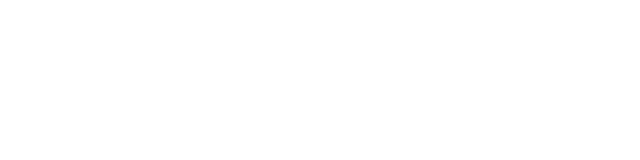
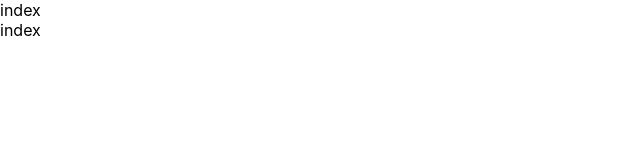
Before and after one commit to AlejoLang/moviedb-page, a React (Create React App) app: page / in a window 1280 px wide. Shown: the top 160 px of the page, without its empty margins (0-640 px from the left). Built offline with nearby package versions, Linux system fonts and the light colour scheme.

Commit message:
Add two basic components for search and display results

```diff
--- a/src/App.js
+++ b/src/App.js
@@ -1,9 +1,12 @@
 import React from "react";
+import Form from "./components/Form";
+import Results from "./components/Results";
 
 function App() {
   return (
     <div>
-
+      <Form />
+      <Results />
     </div>
   );
 }
--- /dev/null
+++ b/src/components/Form/index.js
@@ -0,0 +1,9 @@
+import React from "react";
+
+function Form() {
+  return (
+    <div>index</div>
+  );
+}
+
+export default Form;
--- /dev/null
+++ b/src/components/Results/index.js
@@ -0,0 +1,9 @@
+import React from "react";
+
+function Results() {
+  return (
+    <div>index</div>
+  );
+}
+
+export default Results;
```
